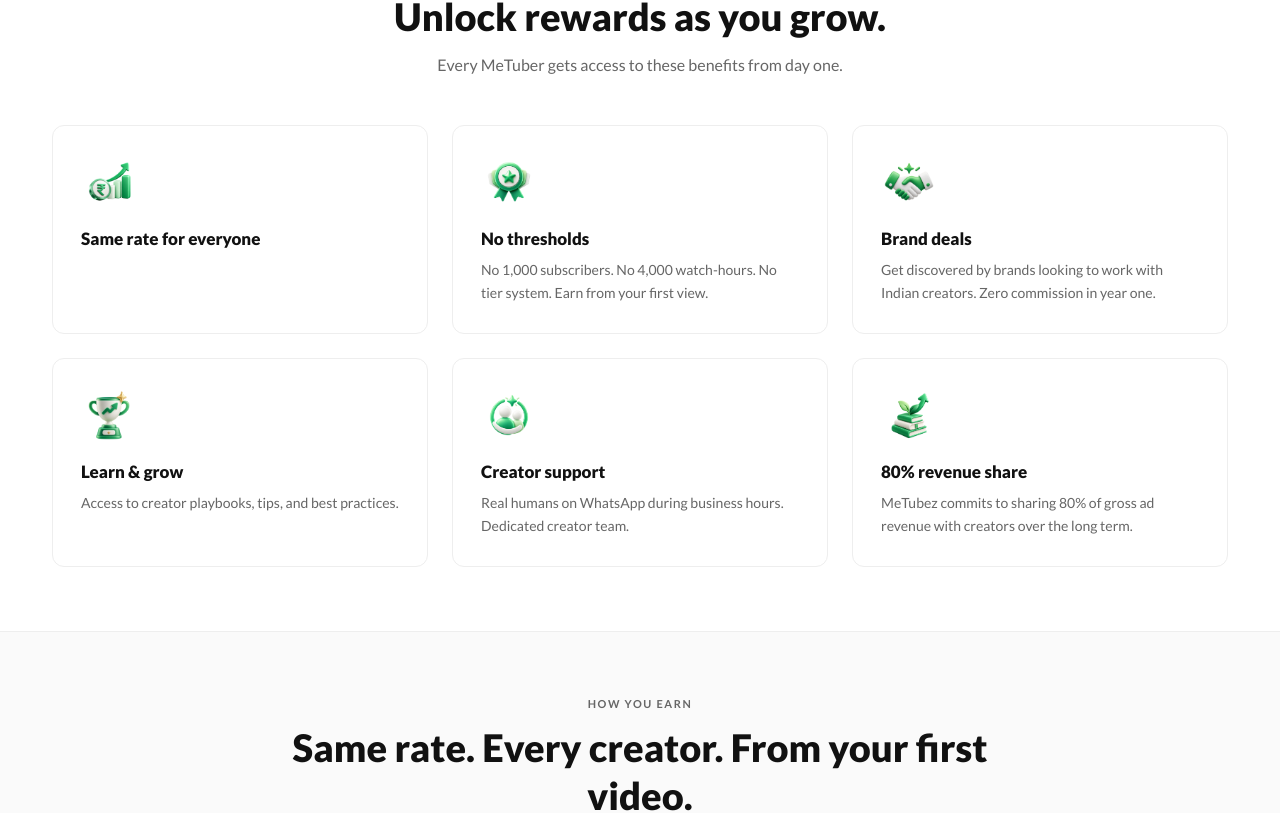
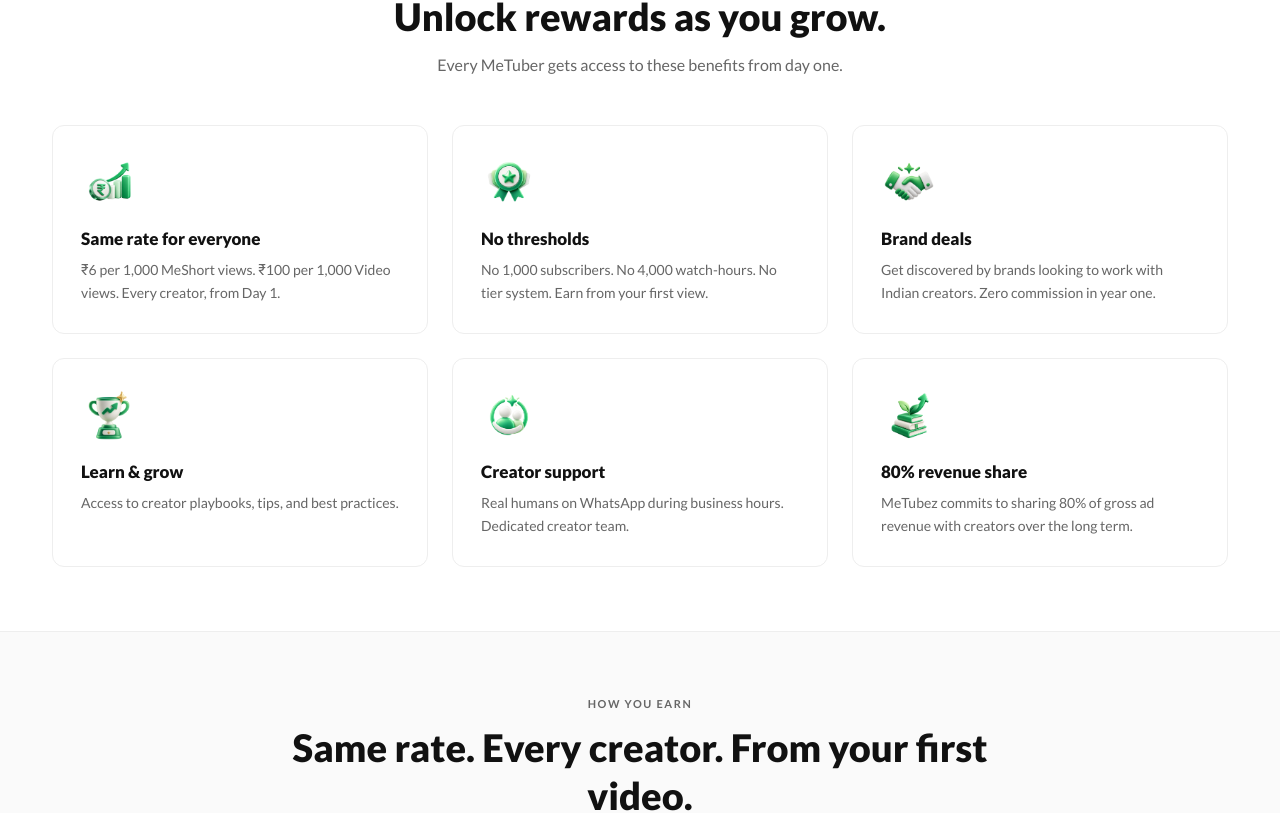
Before and after one commit to Sayuj63/metubez-website, a Next.js app: page /metubers in a window 1280 px wide. Shown: the part 799-1612 px from the top of the page. Built offline with nearby package versions, Linux system fonts and the light colour scheme; no server answers.

Commit message:
Revert "Remove the rate line from the "Same rate for everyone" tile on /metubers"
This reverts commit abe975ea0f4abe75cb4feb16b0e66b4da4bf04a4.

```diff
--- a/src/app/metubers/page.tsx
+++ b/src/app/metubers/page.tsx
@@ -11,7 +11,7 @@
   {
     icon: "/icons/icon-monetization.png",
     title: "Same rate for everyone",
-    desc: "",
+    desc: "₹6 per 1,000 MeShort views. ₹100 per 1,000 Video views. Every creator, from Day 1.",
   },
   {
     icon: "/icons/icon-creator-badges.png",
@@ -226,11 +226,9 @@
                   <h3 className="text-[16px] md:text-[17px] font-black text-[#111] mb-2">
                     {b.title}
                   </h3>
-                  {b.desc && (
-                    <p className="text-[13px] md:text-[14px] text-[#666] leading-relaxed">
-                      {b.desc}
-                    </p>
-                  )}
+                  <p className="text-[13px] md:text-[14px] text-[#666] leading-relaxed">
+                    {b.desc}
+                  </p>
                 </div>
               ))}
             </div>
```
